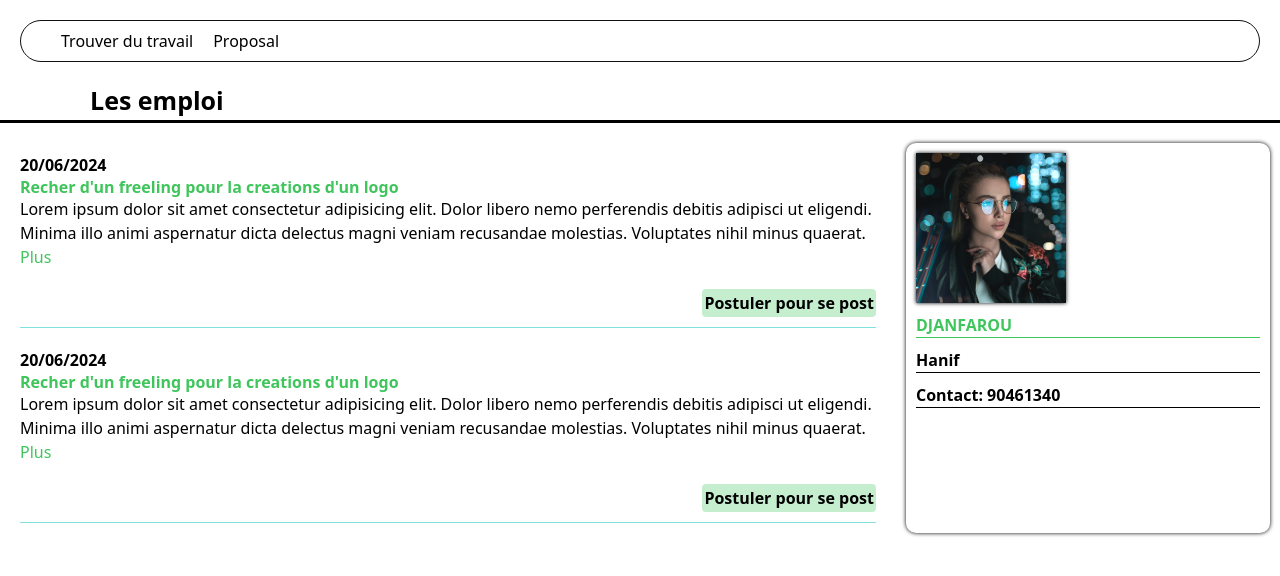
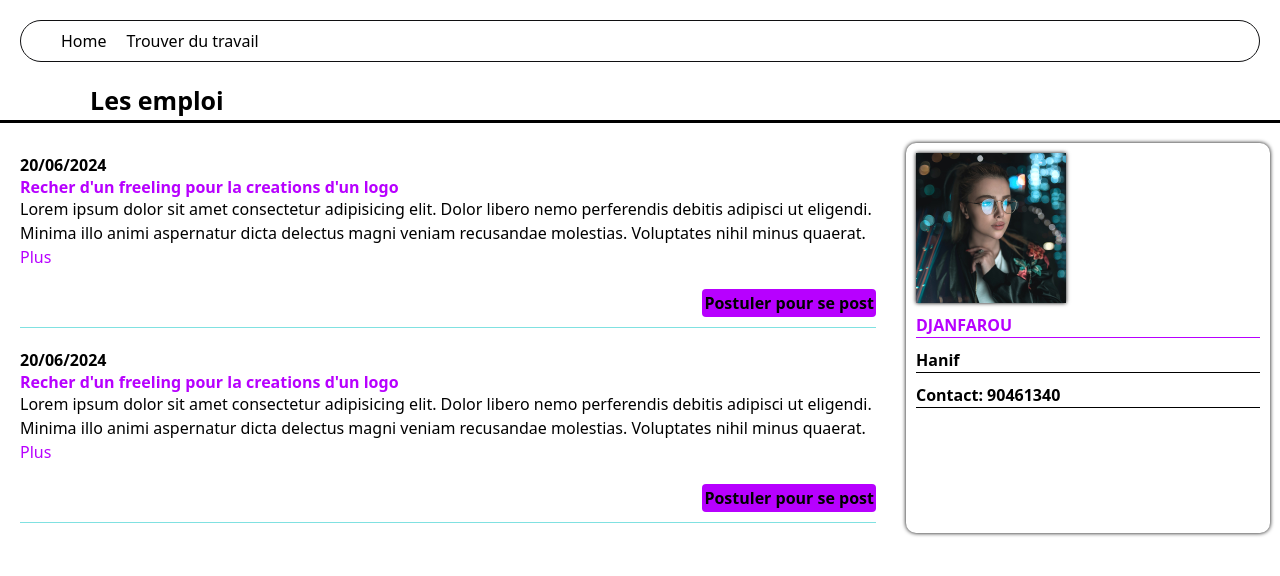
Before and after one commit to Djanfarouhanif/offre, an Angular app: page /travail in a window 1280 px wide. Shown: the top 576 px of the page. Built offline with nearby package versions, Linux system fonts and the light colour scheme.

Commit message:
profile for post

```diff
--- a/src/app/conact/conact.component.html
+++ b/src/app/conact/conact.component.html
@@ -7,7 +7,7 @@
         </div>
         <div class="recrutere" style="display: flex;  gap: 50px;">
 
-            <a>Chercher de freelincing</a>
+            <a routerLink="/profile">Chercher de freelincing</a>
         </div>
     </div>
 </div>
--- a/src/app/emploi/emploi.component.css
+++ b/src/app/emploi/emploi.component.css
@@ -53,7 +53,7 @@ h2{
 }
 
 button{
-    background-color: #3ac4584b;
+    background-color: rgb(183, 0, 255);
     font-weight: bold;
     padding: 2px;
     border-radius: 4px;
--- a/src/app/emploi/emploi.component.html
+++ b/src/app/emploi/emploi.component.html
@@ -9,20 +9,20 @@
             <!-- 11111 -->
            <div class="all-emploi">
                <h2>20/06/2024</h2>
-               <h2 style="color: #3ac458f9;line-height: 20px;">Recher d'un freeling pour la creations d'un logo</h2>
+               <h2 style="color: rgb(183, 0, 255);line-height: 20px;">Recher d'un freeling pour la creations d'un logo</h2>
                <p style="margin-bottom: 20px;">Lorem ipsum dolor sit amet consectetur adipisicing elit. Dolor libero nemo perferendis debitis adipisci ut eligendi.
                    Minima illo animi aspernatur dicta delectus magni
-                    veniam recusandae molestias. Voluptates nihil minus quaerat. <span style="color: #3ac458f9; cursor:pointer">Plus</span></p>
+                    veniam recusandae molestias. Voluptates nihil minus quaerat. <span style="color: rgb(183, 0, 255); cursor:pointer">Plus</span></p>
                     <button (click)="navigatePage()">Postuler pour se post</button>
            </div>
 
             <!-- 11111 -->
             <div class="all-emploi">
                <h2>20/06/2024</h2>
-               <h2 style="color: #3ac458f9;line-height: 20px;">Recher d'un freeling pour la creations d'un logo</h2>
+               <h2 style="color: rgb(183, 0, 255);line-height: 20px;">Recher d'un freeling pour la creations d'un logo</h2>
                <p style="margin-bottom: 20px;">Lorem ipsum dolor sit amet consectetur adipisicing elit. Dolor libero nemo perferendis debitis adipisci ut eligendi.
                    Minima illo animi aspernatur dicta delectus magni
-                    veniam recusandae molestias. Voluptates nihil minus quaerat. <span style="color: #3ac458f9; cursor:pointer">Plus</span></p>
+                    veniam recusandae molestias. Voluptates nihil minus quaerat. <span style="color: rgb(183, 0, 255); cursor:pointer">Plus</span></p>
                  <button (click)="navigatePage()">Postuler pour se post</button>
            </div>
        </div>
@@ -31,7 +31,7 @@
                 <div class="image">
                     <img src="../../assets/image/1.jpg" alt="profile-image">
                 </div>
-                <h5 style="color: #3ac458f9;">DJANFAROU</h5>
+                <h5 style="color: rgb(183, 0, 255);">DJANFAROU</h5>
                 <h5>Hanif</h5>
                 <h5>Contact: <span>90461340</span></h5>
             </div>
--- a/src/app/fre-profile/fre-profile.component.html
+++ b/src/app/fre-profile/fre-profile.component.html
@@ -6,11 +6,12 @@
         <ul>
             <li (click)="setView('post')">Post</li>
             <li (click)="setView('message')">Messagerie</li>
+            <li (click)="setView('profile')">Profile</li>
         </ul>
     </div>
 </div>
-
-<div class="contener">
+<app-profile *ngIf="current === 'profile' "></app-profile>
+<div class="contener" *ngIf="current !== 'profile' ">
 <div class="message" *ngIf="current === 'post' ">
     <div class="message1">
         <h4>Title de la post envoyer</h4>
--- a/src/app/fre-profile/fre-profile.component.ts
+++ b/src/app/fre-profile/fre-profile.component.ts
@@ -2,10 +2,12 @@ import { Component } from '@angular/core';
 import { NgModule } from '@angular/core';
 import { CommonModule } from '@angular/common'
 import { HeaderComponent } from '../header/header.component';
+import { ProfileComponent } from '../profile/profile.component';
+
 @Component({
   selector: 'app-fre-profile',
   standalone: true,
-  imports: [ CommonModule, HeaderComponent],
+  imports: [ CommonModule, HeaderComponent, ProfileComponent],
   templateUrl: './fre-profile.component.html',
   styleUrl: './fre-profile.component.css'
 })
--- a/src/app/header/header.component.html
+++ b/src/app/header/header.component.html
@@ -3,8 +3,8 @@
     <div class="navBar">
         <nav>
             <ul>
+                <li><a routerLink="/fre_profile">Home</a></li>
                 <li><a routerLink="/travail">Trouver du travail</a></li>
-                <li><a routerLink="/fre_profile">Proposal</a></li>
             </ul>
         </nav>
     </div>
--- a/src/app/post-profile/post-profile.component.html
+++ b/src/app/post-profile/post-profile.component.html
@@ -5,10 +5,12 @@
         <ul>
             <li (click)="setView('post')">Post</li>
             <li (click)="setView('messagerie')">Messagerie</li>
+            <li (click)="setView('profile')">Profille</li>
         </ul>
     </div>
 </div>
-<div class="contener">
+<app-profile *ngIf="currentView ==='profile' "></app-profile>
+<div class="contener" *ngIf="currentView !== 'profile' ">
 
 <!-- messagerie post -->
     <app-message-post *ngIf="currentView === 'messagerie'"></app-message-post>
--- a/src/app/post-profile/post-profile.component.ts
+++ b/src/app/post-profile/post-profile.component.ts
@@ -3,11 +3,11 @@ import { MessagePostComponent } from '../message-post/message-post.component';
 import { NgModule } from '@angular/core';
 import { CommonModule } from '@angular/common';
 import { HeaderComponent } from '../header/header.component'
-
+import { ProfileComponent } from '../profile/profile.component';
 @Component({
   selector: 'app-post-profile',
   standalone: true,
-  imports: [ MessagePostComponent, CommonModule , HeaderComponent],
+  imports: [ MessagePostComponent, CommonModule , HeaderComponent, ProfileComponent],
   templateUrl: './post-profile.component.html',
   styleUrl: './post-profile.component.css'
 })
--- a/src/app/profile/profile.component.css
+++ b/src/app/profile/profile.component.css
@@ -32,6 +32,12 @@ h1{
     padding: 10px;
     border-radius: 10px;
     background: rgba(183, 0, 255, 0.1);
+}
+
+.form::after{
+    content: '';
+    display: table;
+    clear: both;
 }
 .first{
 
@@ -125,6 +131,7 @@ button{
     background: rgb(183, 0, 255);
     padding: 10px;
     border-radius: 10px;
+    float: right;
 }
 
 
--- a/src/app/profile/profile.component.html
+++ b/src/app/profile/profile.component.html
@@ -1,4 +1,3 @@
-<app-header></app-header>
 
 <div class="contener">
     <div class="content">
@@ -8,7 +7,7 @@
                 <form action="">
                     <div class="first">
                         <label for="first">Nom</label>
-                        <input type="text" placeholder="First Name">
+                        <input type="text" placeholder="First Name" >
                     </div>
                     <div class="last">
                         <label for="last">Prenoms</label>
@@ -23,7 +22,7 @@
                         <input type="date" placeholder="date">
                     </div>
 
-                    <button>Enregistre</button>
+                    <button (click)="newPage()">Enregistre</button>
 
                 </form>
             </div>
--- a/src/app/profile/profile.component.ts
+++ b/src/app/profile/profile.component.ts
@@ -1,7 +1,7 @@
 import { Component } from '@angular/core';
 import { RouterLink } from '@angular/router';
 import { HeaderComponent } from '../header/header.component';
-
+import { Router } from '@angular/router';
 @Component({
   selector: 'app-profile',
   standalone: true,
@@ -10,5 +10,9 @@ import { HeaderComponent } from '../header/header.component';
   styleUrl: './profile.component.css'
 })
 export class ProfileComponent {
+    constructor(private route:Router){}
 
+    newPage():void{
+        this.route.navigate(["/fre_profile"])
+    }
 }
```
